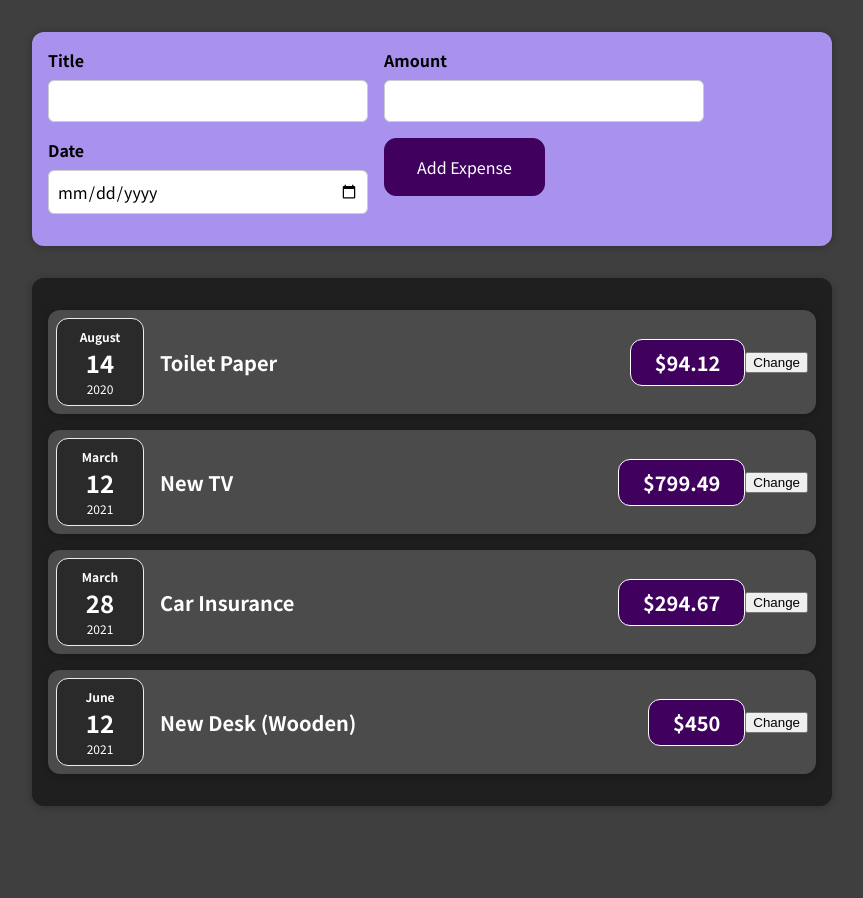
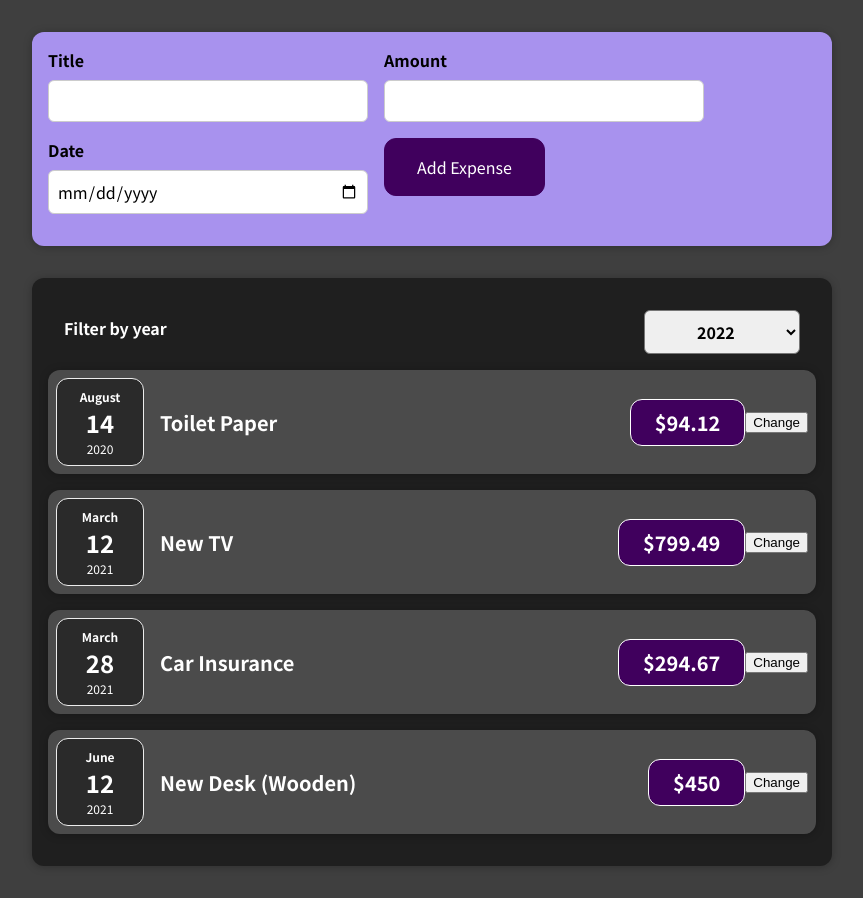
Before and after one commit to SadkiratSingh/Expense-Tracker, a React (Create React App) app: page / in a window 1280 px wide. Shown: the whole page, without its empty margins (208-1071 px from the left). Before the commit the page ends 838 px from the top, so only its background shows below. Built offline with nearby package versions, Linux system fonts and the light colour scheme.

Commit message:
add expenses filter

```diff
--- a/src/components/Expenses.js
+++ b/src/components/Expenses.js
@@ -2,11 +2,14 @@
 import './Expenses.css';
 import Card from './Card';
 import ExpenseItem from './ExpenseItem';
+import ExpensesFilter from './ExpensesFilter';
 
 function Expenses(props){
     const expenses = props.expenses;
     return(
         <Card className='expenses'>
+            <ExpensesFilter />
+
             <ExpenseItem
                 title={expenses[0].title}
                 amount={expenses[0].amount}
--- /dev/null
+++ b/src/components/ExpensesFilter.css
@@ -0,0 +1,24 @@
+.expenses-filter {
+    color: white;
+    padding: 0 1rem;
+}
+
+.expenses-filter__control {
+    display: flex;
+    width: 100%;
+    align-items: center;
+    justify-content: space-between;
+    margin: 1rem 0;
+}
+
+.expenses-filter label {
+    font-weight: bold;
+    margin-bottom: 0.5rem;
+}
+
+.expenses-filter select {
+    font: inherit;
+    padding: 0.5rem 3rem;
+    font-weight: bold;
+    border-radius: 6px;
+}
--- /dev/null
+++ b/src/components/ExpensesFilter.js
@@ -0,0 +1,21 @@
+import React from 'react';
+
+import './ExpensesFilter.css';
+
+const ExpensesFilter = () => {
+  return (
+    <div className='expenses-filter'>
+      <div className='expenses-filter__control'>
+        <label>Filter by year</label>
+        <select>
+          <option value='2022'>2022</option>
+          <option value='2021'>2021</option>
+          <option value='2020'>2020</option>
+          <option value='2019'>2019</option>
+        </select>
+      </div>
+    </div>
+  );
+};
+
+export default ExpensesFilter;
```
Also changed, not shown: 1 other file (tests, documents, lock files or other folders).
